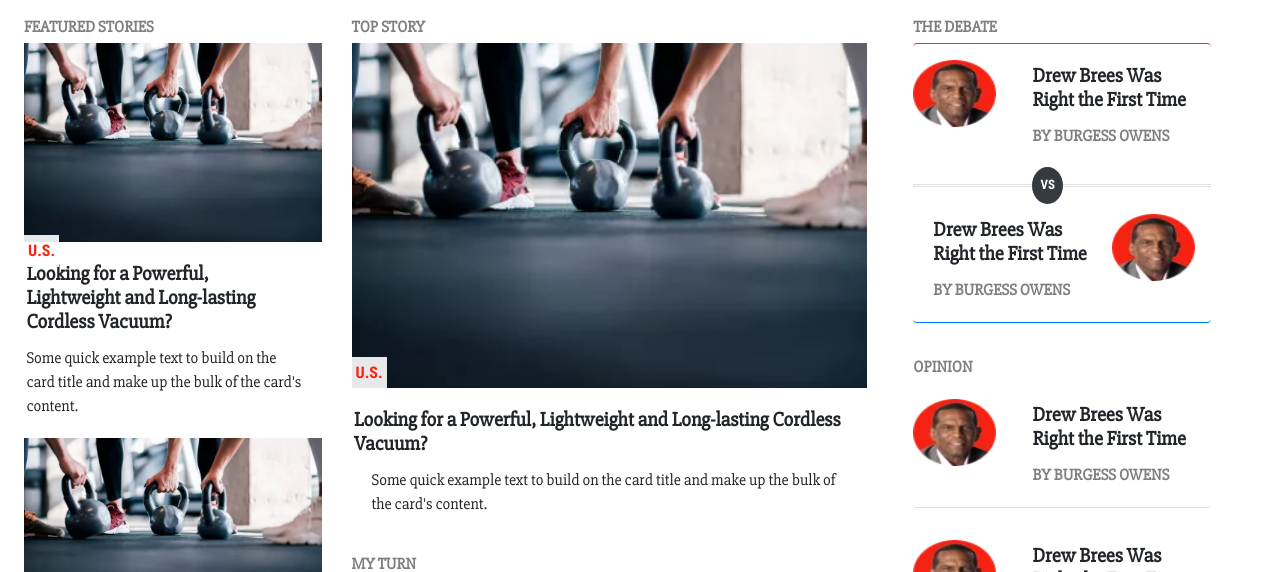
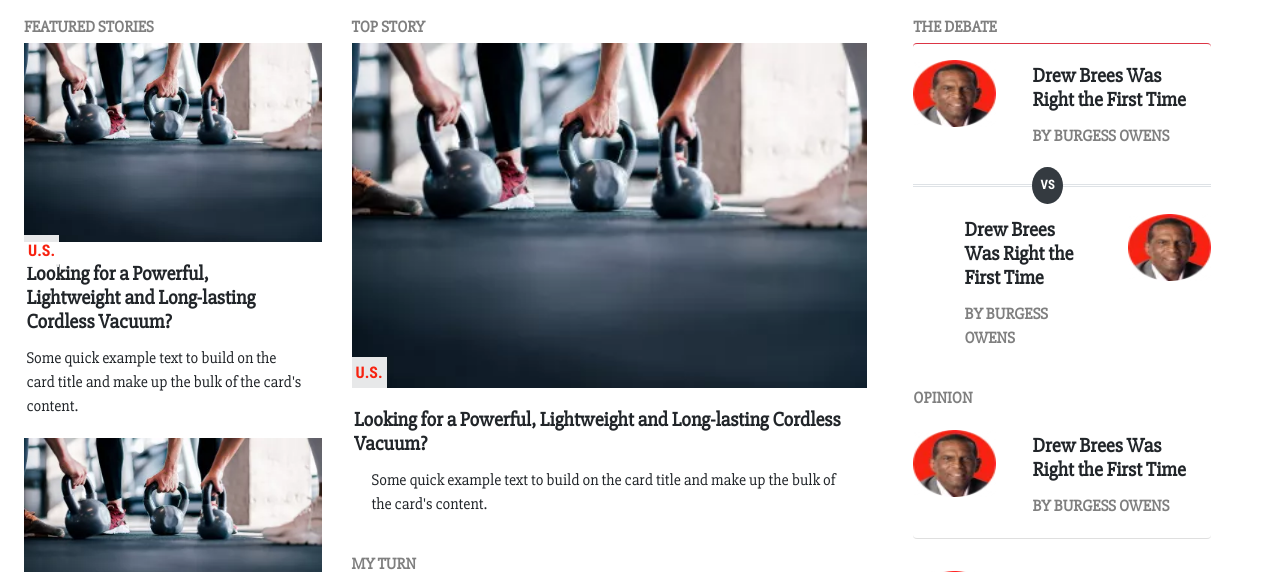
Before and after one commit to visva-dev/PROJECT-USING-BOOTSTRAP, a plain HTML site: page index.html in a window 1280 px wide. Shown: the part 161-733 px from the top of the page. Drawn offline with nearby package versions, Linux system fonts and the light colour scheme.

Commit message:
Updated responsive styling of the debate section

```diff
--- a/index.html
+++ b/index.html
@@ -748,15 +748,15 @@
           <p class="text-black-50 font-weight-bold pt-3 mb-1">THE DEBATE</p>
           <div class="card mb-3 border-top border-danger border-left-0 border-right-0 border-bottom-0 mb-0">
             <div class="row no-gutters">
-              <div class="col-md-1 col-lg-4 col-xl-4">
-                <img
-                  src="./images/face.jpg"
-                  class="card-img pt-3 rounded-sm"
-                  alt="image"
-                  style="max-width: 83px; height: 83px;"
-                />
-              </div>
-              <div class="col-md-8">
+              <div class="col-sm-2 col-md-1 col-lg-4 col-xl-4">
+                <img
+                  src="./images/face.jpg"
+                  class="card-img pt-3 rounded-sm"
+                  alt="image"
+                  style="max-width: 83px; height: 83px;"
+                />
+              </div>
+              <div class="col-sm-6 col-md-8">
                 <div class="card-body">
                   <h5 class="card-title text-black font-weight-bold">
                     Drew Brees Was Right the First Time
@@ -774,18 +774,16 @@
             <p class="border-bottom"></p>
             <p class="vs-line border-bottom"></p>
           </div>
-          <div
-            class="card mb-3 border-bottom border-primary border-top-0 border-left-0 border-right-0 mt-0">
-            <div class="row no-gutters d-flex flex-row-reverse">
-              <div class="col-md-2 col-lg-4 col-xl-4">
-                <img
-                  src="./images/face.jpg"
-                  class="card-img pt-3"
-                  alt="image"
-                  style="max-width: 83px; height: 83px;"
-                />
-              </div>
-              <div class="col-md-4 col-lg-8 col-xl-8">
+          <div class="card mb-3 border-bottom border-primary border-top-0 border-left-0 border-right-0 mt-0">
+            <div class="row no-gutters flex-row-reverse">
+              <div class="col-sm-12 col-md-12 col-lg-12 col-xl-12 d-flex flex-row-reverse">
+                <img
+                  src="./images/face.jpg"
+                  class="card-img pt-3 rounded-sm"
+                  alt="image"
+                  style="max-width: 83px; height: 83px;"
+                />
+              <div class="col-sm-11 col-md-111 col-lg-8 col-xl-8">
                 <div class="card-body">
                   <h5 class="card-title text-black font-weight-bold">
                     Drew Brees Was Right the First Time
--- a/styles.css
+++ b/styles.css
@@ -127,6 +127,12 @@ body {
   clip-path: polygon(0 0, 100% 0%, 100% 100%, 20% 100%);
 }
 
+/* @media only screen and (max-width: 767px) {
+  .debate {
+
+  }
+} */
+
 @media only screen and (max-width: 992px) {
   .category,
   .category-2,
```
